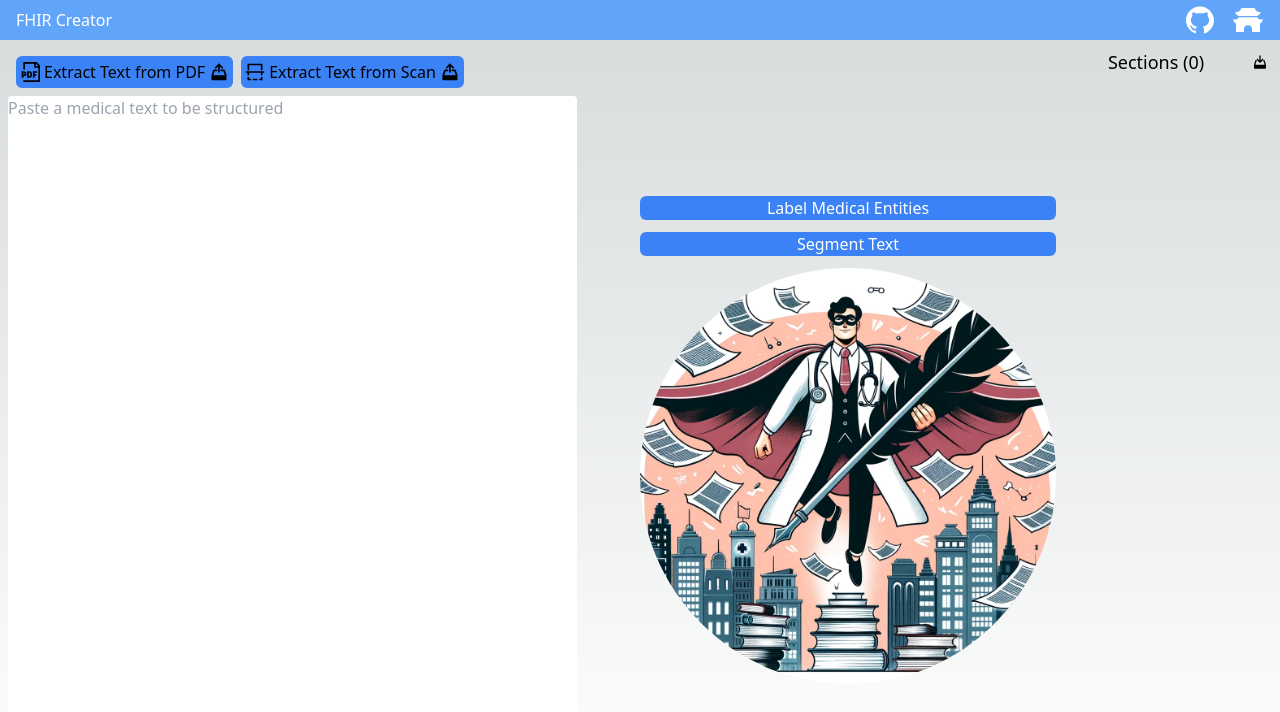
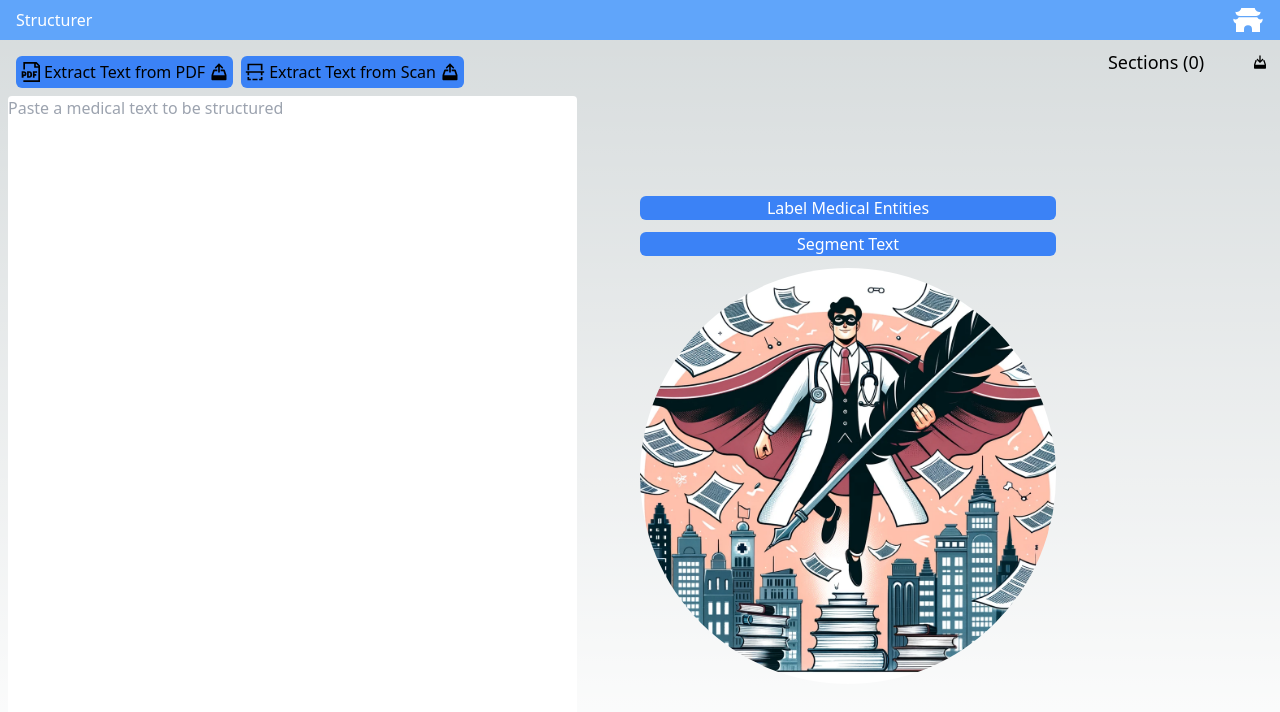
Before and after one commit to ItIsGreg/structurer, a Next.js app: page / in a window 1280 px wide. Shown: the top 712 px of the page. Built offline with nearby package versions, Linux system fonts and the light colour scheme.

Commit message:
update header

```diff
--- a/src/app/Header.tsx
+++ b/src/app/Header.tsx
@@ -8,13 +8,10 @@ const Header = () => {
     <nav className="flex flex-row w-full h-10 bg-blue-400 items-center text-white font-light px-4 z-10">
       <Link href={"/"} className="transition ease-in-out hover:font-bold">
         {" "}
-        FHIR Creator
+        Structurer
       </Link>
       <span className="flex-grow"></span>
       <div className="flex flex-row gap-4">
-        <a href="https://github.com/trostalski/fhir-creator" target="_blank">
-          <AiFillGithub size={32} style={{ color: "white" }} />
-        </a>
         <a href="https://healthnerd.solutions" target="_blank">
           <RiAncientGateFill size={32} style={{ color: "white" }} />
         </a>
--- a/src/app/layout.tsx
+++ b/src/app/layout.tsx
@@ -9,17 +9,17 @@ export default function Layout(props: LayoutProps) {
   return (
     <html>
       <Head>
-        <title>FHIR Creator | Create and Analyze your FHIR Data</title>
+        <title>Structurer | Structure and Analyze your medical texts</title>
         <meta
           name="description"
-          content="Upload your FHIR data or create Resources from scratch. Analyze your data with the FHIR Creator."
+          content="Structure and Analyze your medical texts."
           key="desc"
         />
         <meta property="og:title" content="FHIR Creator" key="title" />
         <meta property="og:url" content="https://fhir-creator.vercel.app/" />
         <meta
           property="og:description"
-          content="Upload your FHIR data or create Resources from scratch. Analyze your data with the FHIR Creator."
+          content="Structure and Analyze your medical texts"
         />
       </Head>
       <body>
```
